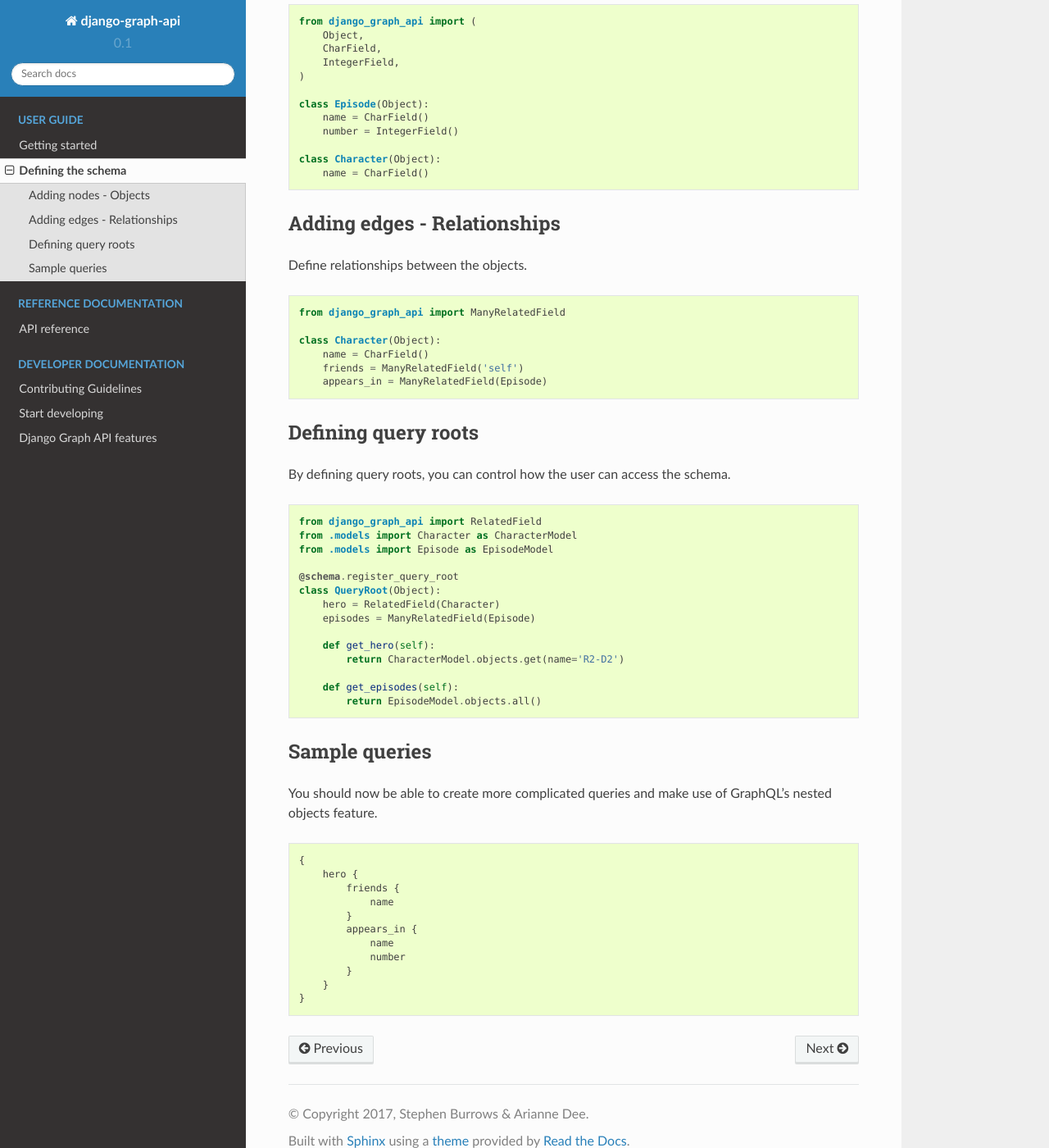
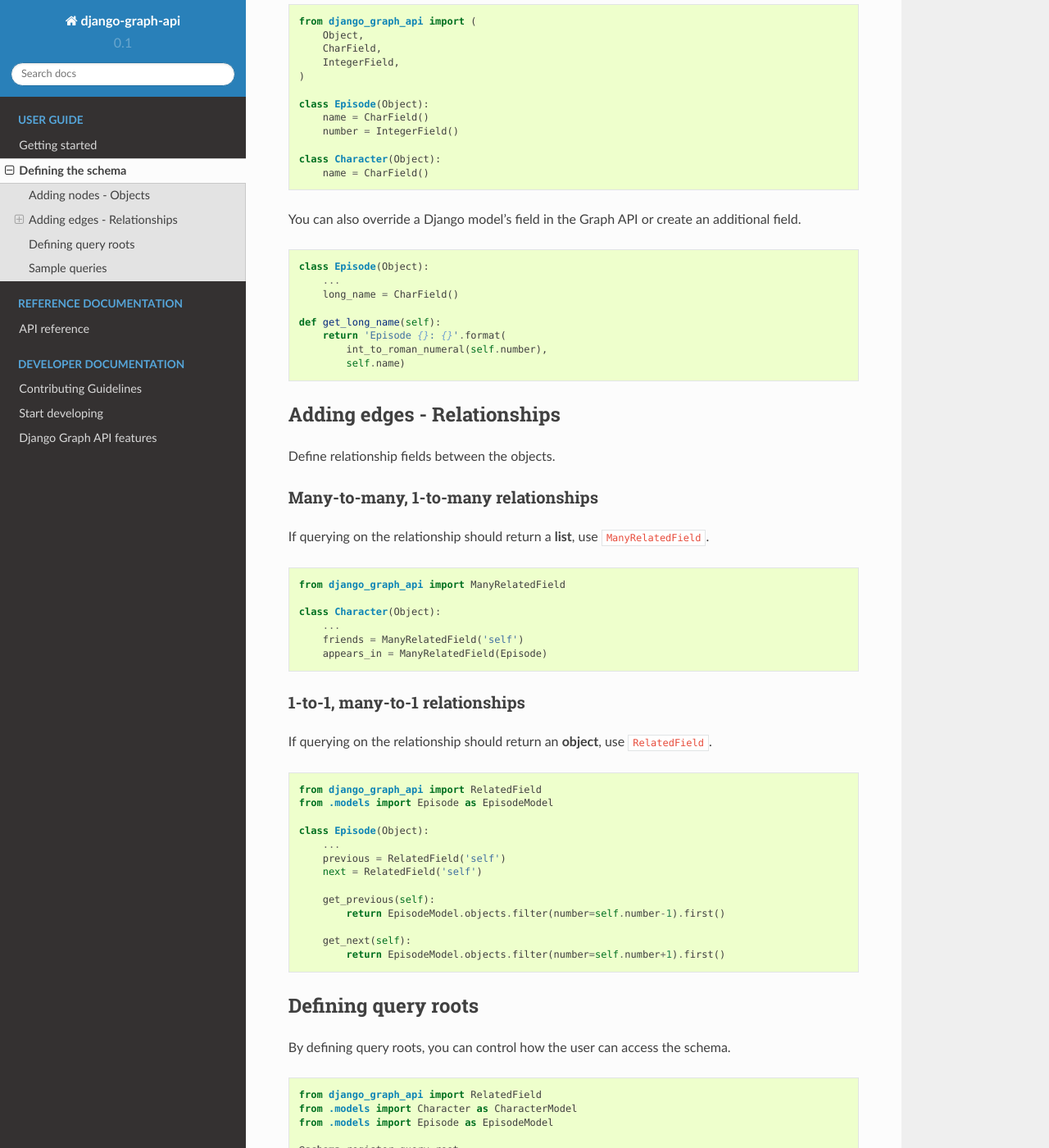
Before and after one commit to django-graph-api/django-graph-api, a Sphinx documentation site: the page built from docs/define_schema.rst, in a window 1280 px wide and 1400 px high, scrolled down 475 px. Shown: the whole window at 82% size. Built offline with Sphinx 7.4.7 and the Read the Docs theme 2.0.0, drawn with Linux system fonts in a browser that asks for light colours.

Commit message:
Fill out defining the schema more

```diff
--- a/docs/define_nodes.rst
+++ b/docs/define_schema.rst
@@ -30,19 +30,59 @@ and define their fields.
     class Character(Object):
         name = CharField()
 
+You can also override a Django model's field in the Graph API
+or create an additional field.
+::
+
+    class Episode(Object):
+        ...
+        long_name = CharField()
+
+    def get_long_name(self):
+        return 'Episode {}: {}'.format(
+            int_to_roman_numeral(self.number),
+            self.name)
+
 Adding edges - Relationships
 ----------------------------
 
-Define relationships between the objects.
+Define relationship fields between the objects.
+
+Many-to-many, 1-to-many relationships
+^^^^^^^^^^^^^^^^^^^^^^^^^^^^^^^^^^^^^
+
+If querying on the relationship should return a **list**,
+use ``ManyRelatedField``.
 ::
 
     from django_graph_api import ManyRelatedField
 
     class Character(Object):
-        name = CharField()
+        ...
         friends = ManyRelatedField('self')
         appears_in = ManyRelatedField(Episode)
 
+
+1-to-1, many-to-1 relationships
+^^^^^^^^^^^^^^^^^^^^^^^^^^^^^^^
+
+If querying on the relationship should return an **object**,
+use ``RelatedField``.
+::
+
+    from django_graph_api import RelatedField
+    from .models import Episode as EpisodeModel
+
+    class Episode(Object):
+        ...
+        previous = RelatedField('self')
+        next = RelatedField('self')
+
+        get_previous(self):
+            return EpisodeModel.objects.filter(number=self.number-1).first()
+
+        get_next(self):
+            return EpisodeModel.objects.filter(number=self.number+1).first()
 
 Defining query roots
 --------------------
--- a/docs/index.rst
+++ b/docs/index.rst
@@ -93,7 +93,7 @@ If you'd like to help contribute, read our `contributing guidelines`_ and chat w
    :caption: User Guide
 
    getting_started
-   define_nodes
+   define_schema
 
 .. toctree::
    :maxdepth: 2
```
